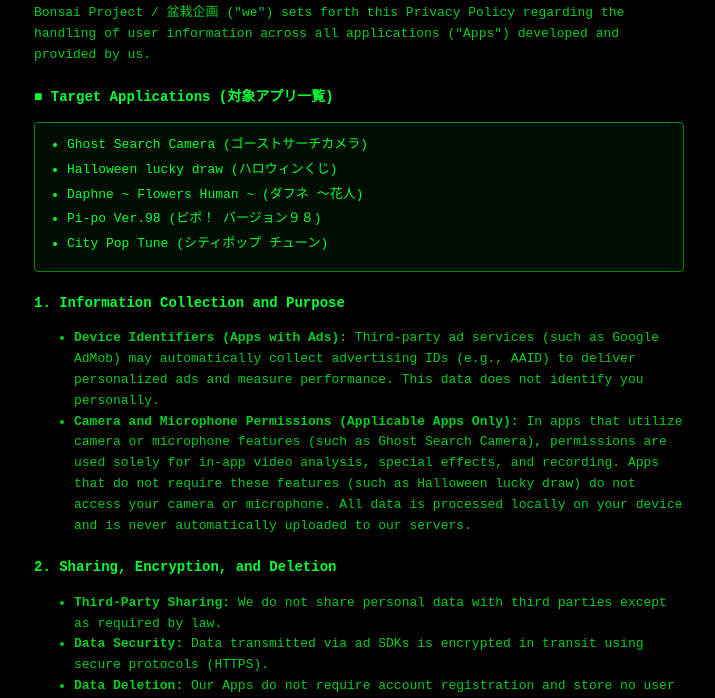
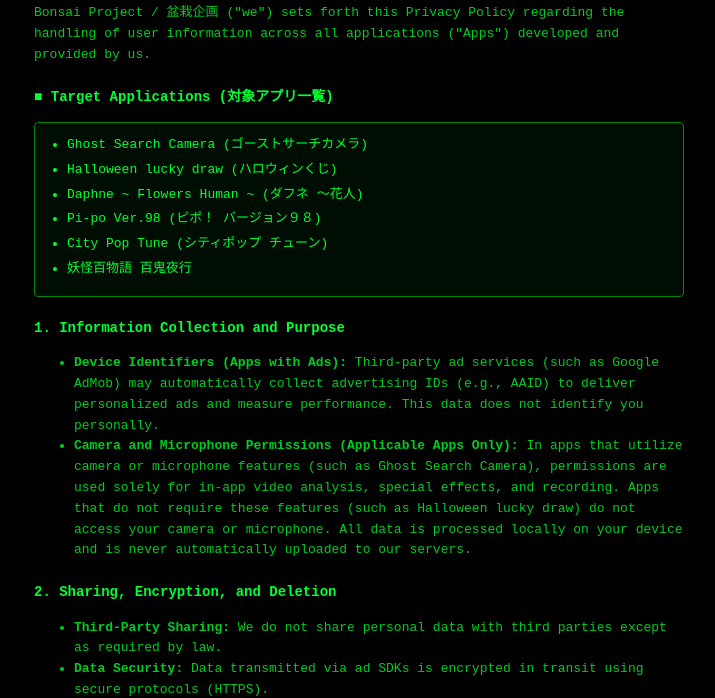
Before and after one commit to mizotan/privacypolicy, a plain HTML site: page index.html in a window 1280 px wide. Shown: the part 107-805 px from the top of the page, without its empty margins (281-996 px from the left). Drawn offline with Linux system fonts and the light colour scheme.

Commit message:
Add files via upload

```diff
--- a/index.html
+++ b/index.html
@@ -55,6 +55,7 @@
             <li>Daphne ~ Flowers Human ~ (ダフネ ～花人)</li>
             <li>Pi-po Ver.98 (ピポ！ バージョン９８)</li>
             <li>City Pop Tune (シティポップ チューン)</li>
+            <li>妖怪百物語 百鬼夜行</li>
             <!-- 新しいアプリを追加する場合は、以下の形式で1行追加してください -->
             <!-- <li>New App Name (新アプリ名)</li> -->
         </ul>
```
